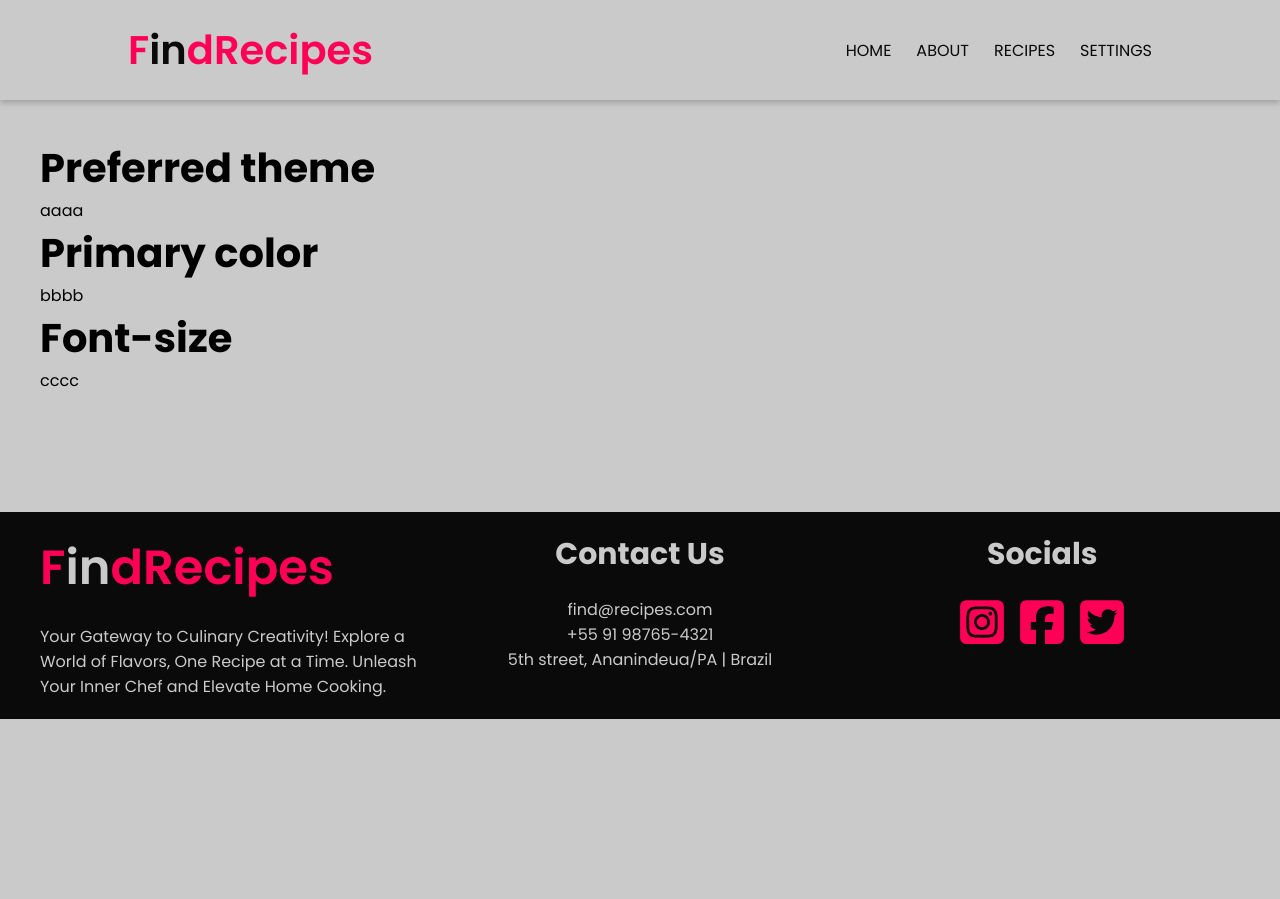
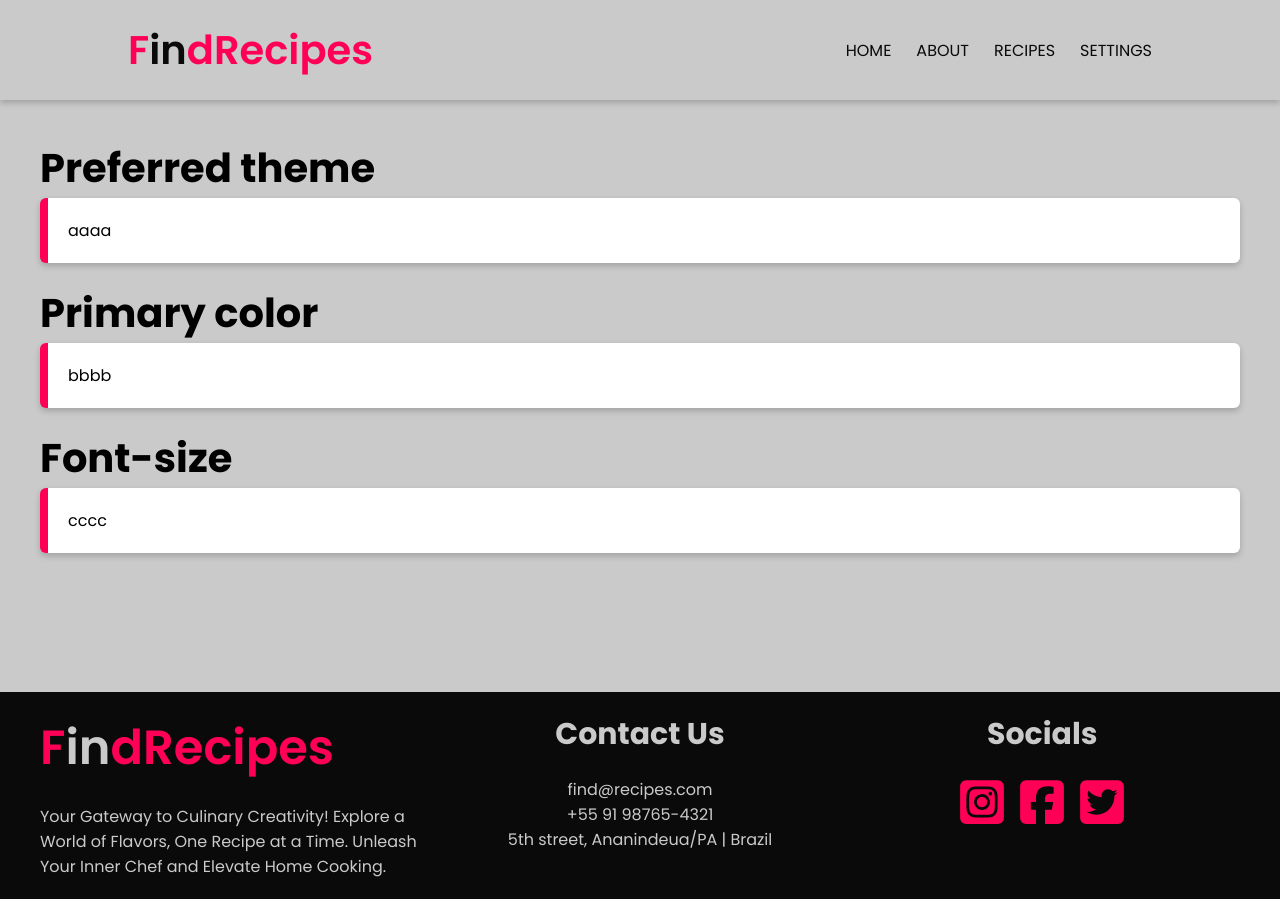
Before and after one commit to ecpieritz/find-recipes, a React (Create React App) app: page /settings in a window 1280 px wide. Before the commit the page ends 800 px from the top, so only its background shows below. Built offline with nearby package versions, Linux system fonts and the light colour scheme.

Commit message:
Added options-container scss

```diff
--- a/src/scss/components/settings.scss
+++ b/src/scss/components/settings.scss
@@ -1,5 +1,14 @@
-.fr-settings{
-    &.section{
-        flex-direction: column;
-    }
+.fr-settings {
+  &.section {
+    flex-direction: column;
+  }
+
+  &__options-container {
+    padding: 20px;
+    background-color: $fr-bg-lg;
+    border-radius: 6px;
+    margin-bottom: 20px;
+    box-shadow: 0 3px 6px $fr-shadow;
+    border-left: 8px solid $fr-primary;
+  }
 }
```
